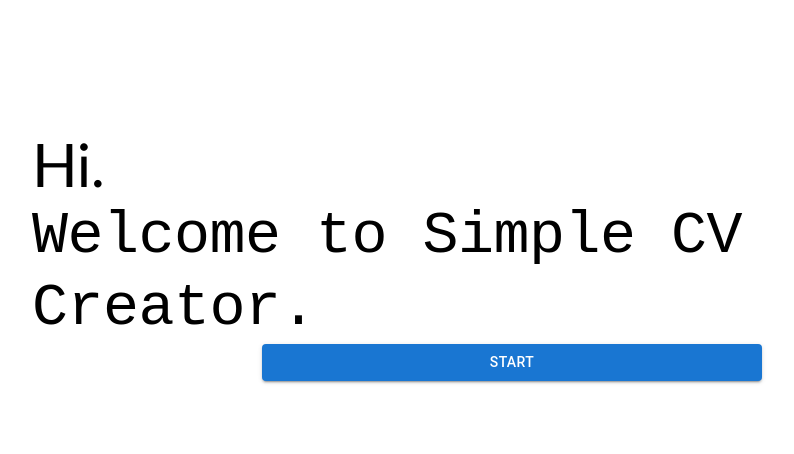
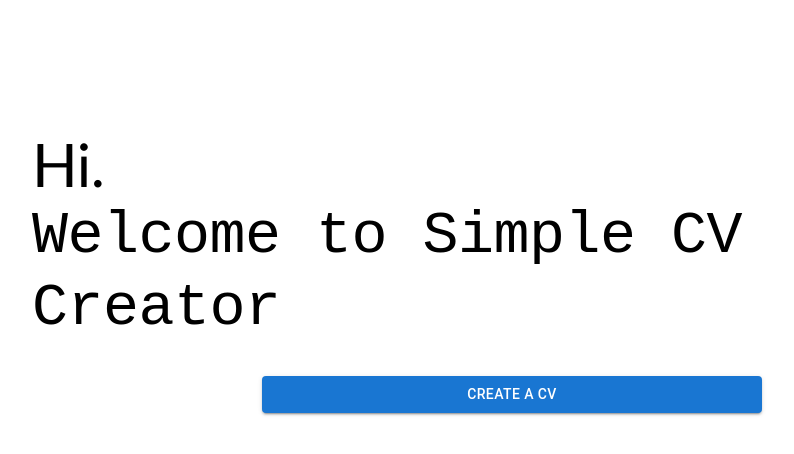
Before and after one commit to lewispotticary/simple-cv-creator, a React (Create React App) app: page / in a window 1280 px wide. Shown: the top 454 px of the page, without its empty margins (160-954 px from the left). Built offline with nearby package versions, Linux system fonts and the light colour scheme.

Commit message:
Added animations to welcome component

```diff
--- a/src/components/welcome/welcome.jsx
+++ b/src/components/welcome/welcome.jsx
@@ -4,14 +4,22 @@ import { Typography, Button } from '@mui/material';
 
 import styles from './welcome.module.css';
 
+import { motion } from 'framer-motion';
+
 function welcome() {
   return (
     <div className={styles.welcomeContainer}>
-      <Typography fontFamily={'Trebuchet MS'} variant='h2'>Hi.</Typography>
-      <Typography fontFamily={'Courier New'} variant='h2'>Welcome to Simple CV Creator.</Typography>
-      <div className={styles.startContainer}>
-        <Button style={{ width: 500}} variant="contained">Start</Button>
-      </div>
+      <motion.div animate={{ x: [-500, 100, 0] }} transition={{ ease: "easeOut", duration: 1 }}>
+          <Typography fontFamily={'Trebuchet MS'} variant='h2'>Hi.</Typography>
+      </motion.div>
+      <motion.div animate={{ y: [1800, 100, 0] }} transition={{ ease: "easeOut", duration: 1, delay: 2 }}>
+          <Typography fontFamily={'Courier New'} variant='h2'>Welcome to Simple CV Creator</Typography>
+      </motion.div>
+      <motion.div animate={{ x: [1000, 100, 0] }} transition={{ ease: "easeOut", duration: 1, delay: 4 }}>
+          <div className={styles.startContainer}>
+              <Button style={{ width: 500}} variant="contained">Create a CV</Button>
+          </div>
+      </motion.div>
     </div>
   )
 }
--- a/src/components/welcome/welcome.module.css
+++ b/src/components/welcome/welcome.module.css
@@ -10,4 +10,5 @@
     display: flex;
     align-items: center;
     justify-content: center;
+    margin-top: 2rem;
 }
```
